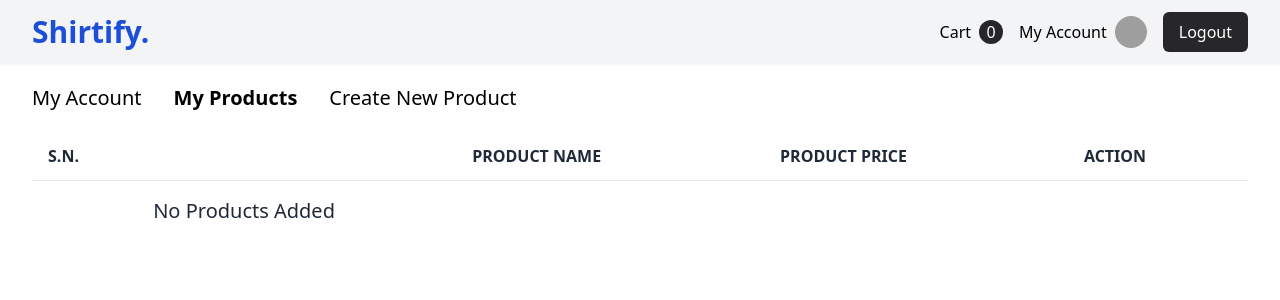
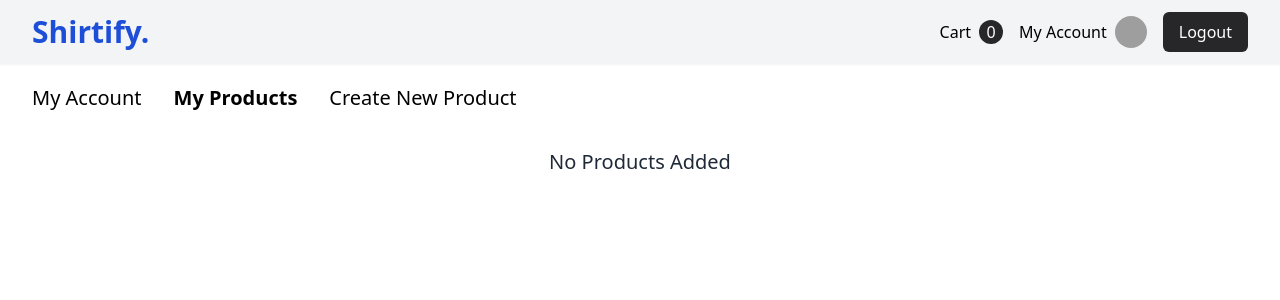
Before and after one commit to ashishshres/Shirtify, a PHP site: page /pages/product.php in a window 1280 px wide. Shown: the top 300 px of the page. Run offline with PHP 8.4, Linux system fonts and the light colour scheme; the visitor is signed in with stand-in values (Sample User, id 1); data that the repository does not hold is empty; some libraries are stand-ins or nearby versions; grey boxes are pictures that could not be loaded.

Commit message:
refactor: update product.php

```diff
--- a/pages/product.php
+++ b/pages/product.php
@@ -64,17 +64,7 @@ include "../includes/_delete_product.php";
             <div class="p-1.5 min-w-full inline-block align-middle">
                 <div class="overflow-hidden">
                     <table class="min-w-full divide-y divide-gray-200 ">
-                        <thead>
-                            <tr>
-                                <th scope="col" class="px-4 py-3 text-start font-bold text-gray-800 uppercase">S.N.</th>
-                                <th scope="col" class="px-4 py-3 text-start font-bold text-gray-800 uppercase">Product Name</th>
-                                <th scope="col" class="px-4 py-3 text-start font-bold text-gray-800 uppercase">Product Price</th>
-                                <th scope="col" class="px-4 py-3 text-start font-bold text-gray-800 uppercase">Action</th>
-                            </tr>
-                        </thead>
-                        <tbody>
-                            <?php include "../includes/_added_product.php" ?>
-                        </tbody>
+                        <?php include "../includes/_added_product.php" ?>
                     </table>
                 </div>
             </div>
```
